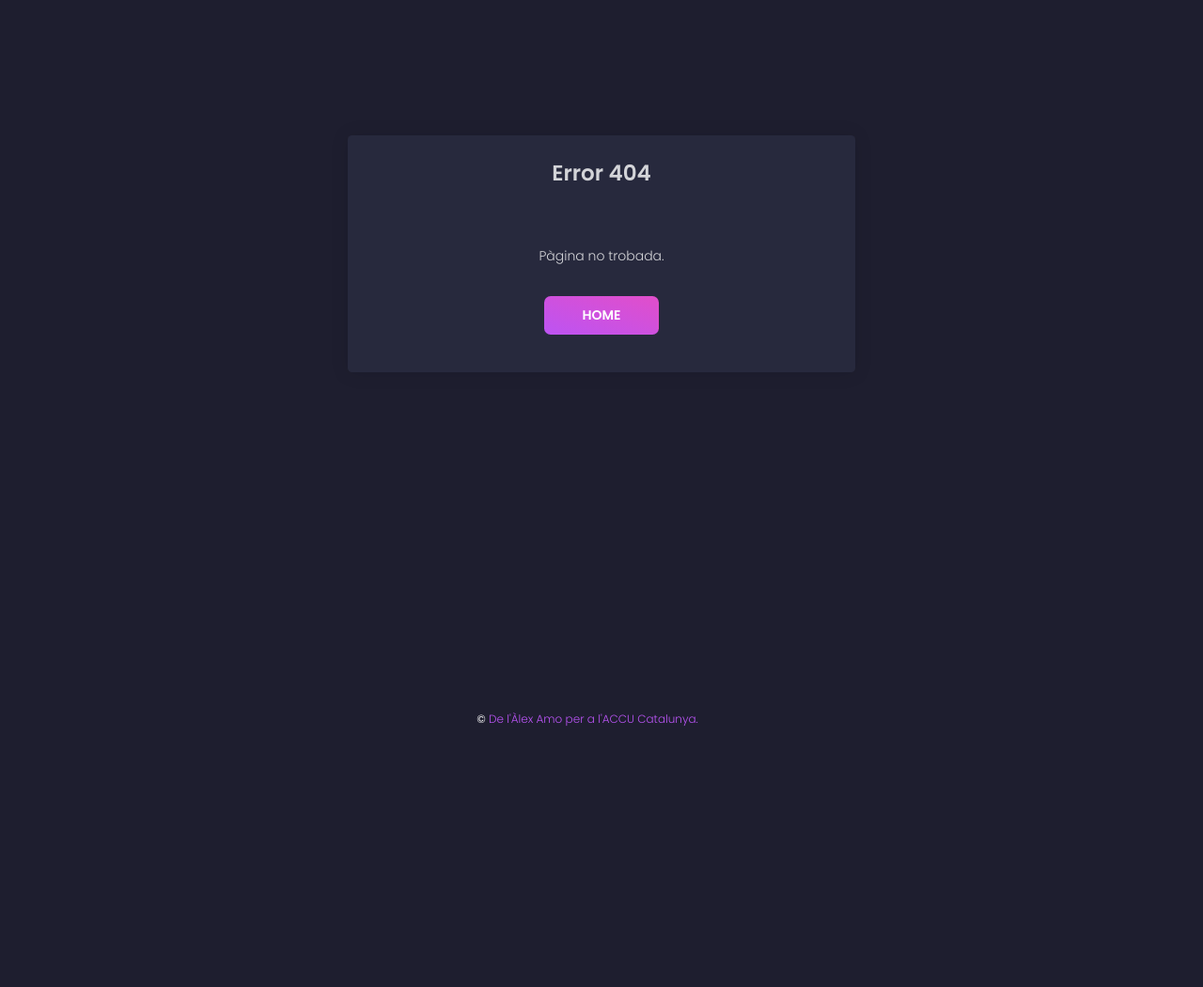
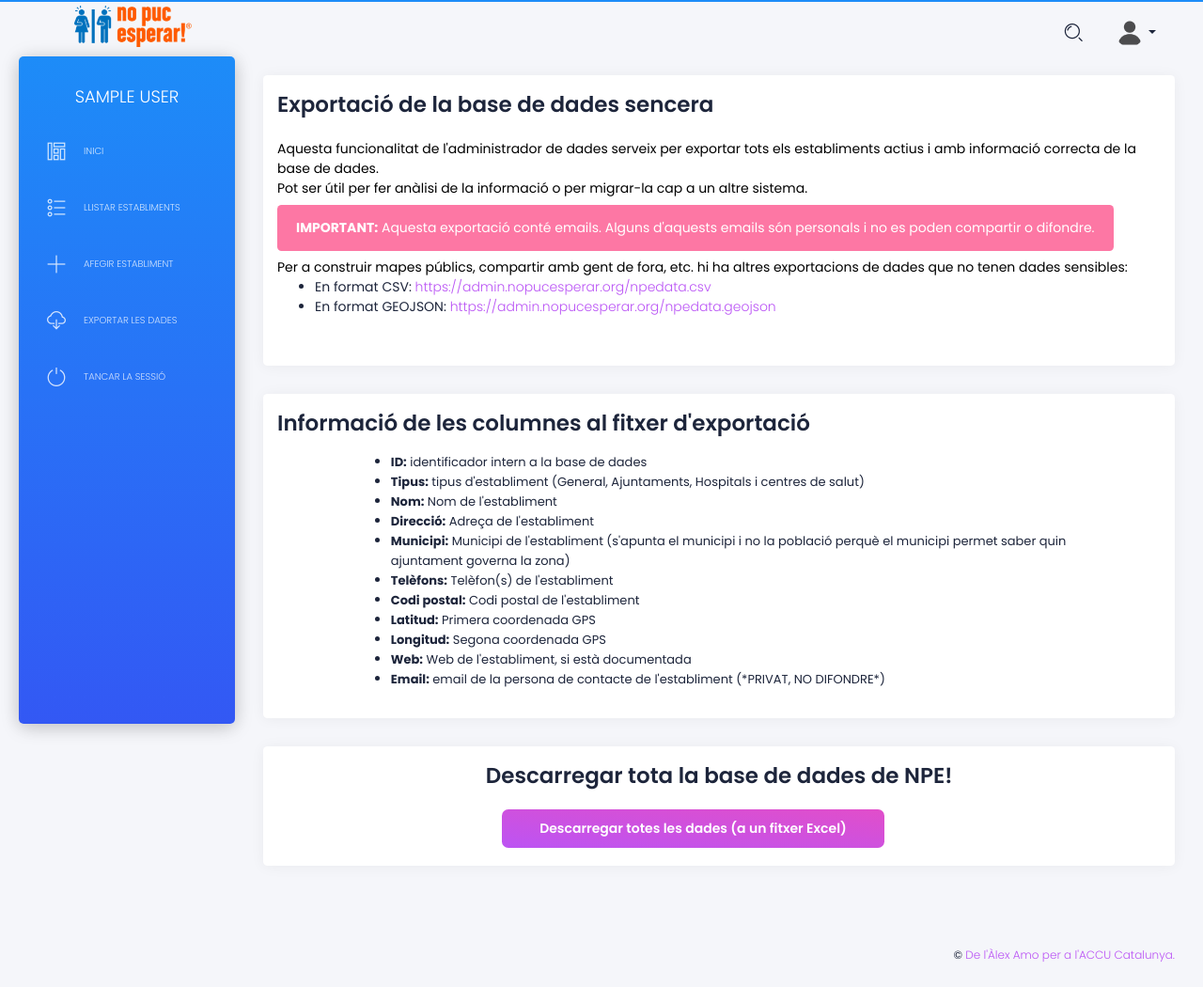
Before and after one commit to alejandro-amo/NPE, a Django app: page /establiments/exportar in a window 1280 px wide. Shown: the whole page at 94% size. Before the commit the page ends 772 px from the top, so only its background shows below. Run offline with Django 4.2, Linux system fonts and the light colour scheme; the visitor is signed in with stand-in values (Sample User, id 1); parts of the project's set-up code (start-up, migrations or seed data) failed here and were passed over; some libraries are stand-ins or nearby versions.

Commit message:
add XLSX export data feature to admin interface

```diff
--- /dev/null
+++ b/admin_interface/templates/establiments/exportar.html
@@ -0,0 +1,103 @@
+{% extends "layouts/base.html" %}
+{% load crispy_forms_filters %}
+{% load crispy_forms_tags %}
+
+{% block title %} User Profile {% endblock %}
+
+<!-- Specific Page CSS goes HERE  -->
+{% block stylesheets %}{% endblock stylesheets %}
+
+{% block content %}
+<div class="content">
+    {% if messages %}
+    <div class="row">
+        <div class="col-md-12">
+            {% for message in messages %}
+            <div class="alert alert-dismissible fade show text-darker {% if message.tags %}{{ message.tags }}{% endif %}" role="alert">
+                {{ message }}
+                <button type="button" style="margin-top:0" class="close" data-dismiss="alert" aria-label="Close">
+                    <span aria-hidden="true" class="text-darker">&times;</span>
+                </button>
+            </div>
+            {% endfor %}
+        </div>
+    </div>
+    {% endif %}
+    <div class="row">
+        <div class="col-md-12">
+            <div class="card bg-white text-darker">
+                <div class="card-body">
+                    <h3 class="title" style="margin-bottom:0 !important;">Exportació de la base de dades sencera</h3>
+                    <br/>
+                    Aquesta funcionalitat de l'administrador de dades serveix per exportar tots els establiments actius i amb informació correcta de la base de dades.<br/>
+                    Pot ser útil per fer anàlisi de la informació o per migrar-la cap a un altre sistema.<br/>
+                    <br/>
+                    <span class="alert alert-danger"><b>IMPORTANT:</b> Aquesta exportació conté emails. Alguns d'aquests emails són personals i no es poden compartir o difondre.</span>
+                    <br/>
+                    <br/>
+                    Per a construir mapes públics, compartir amb gent de fora, etc. hi ha altres exportacions de dades que no tenen dades sensibles:<br/>
+                    <ul>
+                        <li>En format CSV: <a href="https://admin.nopucesperar.org/npedata.csv">https://admin.nopucesperar.org/npedata.csv</a></li>
+                    <li>En format GEOJSON: <a href="https://admin.nopucesperar.org/npedata.geojson">https://admin.nopucesperar.org/npedata.geojson</a></li>
+                    </ul>
+                    <br/>
+                </div>
+            </div>
+        </div>
+    </div>
+    <div class="row">
+        <div class="col-md-12">
+            <div class="card">
+                <div class="card-header">
+                    <h3 class="title" style="margin-bottom:0 !important;">Informació de les columnes al fitxer d'exportació</h3>
+                </div>
+                <div class="card-body">
+                    <div class="row">
+                        <div class="col-12 col-md-10 offset-md-1">
+                            <ul>
+                            <li><span style="font-size: small"><strong>ID:</strong> identificador intern a la base de dades</span></li>
+                            <li><span style="font-size: small"><strong>Tipus:</strong> tipus d'establiment (General, Ajuntaments, Hospitals i centres de salut)</span></li>
+                            <li><span style="font-size: small"><strong>Nom:</strong> Nom de l'establiment</span></li>
+                            <li><span style="font-size: small"><strong>Direcció:</strong> Adreça de l'establiment</span></li>
+                            <li><span style="font-size: small"><strong>Municipi:</strong> Municipi de l'establiment (s'apunta el municipi i no la població perquè el municipi permet saber quin ajuntament governa la zona)</span></li>
+                            <li><span style="font-size: small"><strong>Telèfons:</strong> Telèfon(s) de l'establiment</span></li>
+                            <li><span style="font-size: small"><strong>Codi postal:</strong> Codi postal de l'establiment</span></li>
+                            <li><span style="font-size: small"><strong>Latitud:</strong> Primera coordenada GPS</span></li>
+                            <li><span style="font-size: small"><strong>Longitud:</strong> Segona coordenada GPS</span></li>
+                            <li><span style="font-size: small"><strong>Web:</strong> Web de l'establiment, si està documentada</span></li>
+                            <li><span style="font-size: small"><strong>Email:</strong> email de la persona de contacte de l'establiment (*PRIVAT, NO DIFONDRE*)</span></li>
+                            </ul>
+                        </div>
+                    </div>
+                </div>
+            </div>
+        </div>
+    </div>
+    <div class="row">
+        <div class="col-md-12">
+            <div class="card">
+                <div class="card-header">
+                    <h3 class="title d-flex justify-content-center" style="margin-bottom:0 !important;">Descarregar tota la base de dades de NPE!</h3>
+                </div>
+                <div class="card-body">
+                    <div class="row">
+                        <div class="col-12 col-md-10 offset-md-1">
+                            <form method="POST" action="/establiments/exportar/">
+                                {% csrf_token %}
+                                {{ form|crispy }}
+                                <div class="d-flex justify-content-center">
+                                    <input type="hidden" name="accio" value="exportar-xlsx">
+                                    <button type="submit" class="btn btn-primary" style="margin-right: 4em">Descarregar totes les dades (a un fitxer Excel)</button>
+                                </div>
+                            </form>
+                        </div>
+                    </div>
+                </div>
+            </div>
+        </div>
+    </div>
+</div>
+{% endblock content %}
+
+<!-- Specific Page JS goes HERE  -->
+{% block javascripts %}{% endblock javascripts %}
--- a/admin_interface/templates/includes/sidebar.html
+++ b/admin_interface/templates/includes/sidebar.html
@@ -24,6 +24,12 @@
                         <p>Afegir establiment</p>
                     </a>
                 </li>
+                <li class="">
+                    <a href="/establiments/exportar">
+                       <i class="tim-icons icon-cloud-download-93"></i>
+                        <p>Exportar les dades</p>
+                    </a>
+                </li>
                 <li>
                     <a href="{% url 'login' %}">
                         <i class="tim-icons icon-button-power"></i>
--- a/admin_interface/urls.py
+++ b/admin_interface/urls.py
@@ -25,6 +25,7 @@
     re_path(r'establiments/afegir/?$', views.afegir_establiment, name='afegir_establiment'),
     re_path(r'establiments/llistat/?$', views.llistat_establiments, name='llistat_establiments'),
     re_path(r'establiments/detall/?$', views.detall_establiment, name='detall_establiment'),
+    re_path(r'establiments/exportar/?$', views.exportar_bdd, name='exportar_bdd'),
     re_path(r'^googlemapsproxy/.*$', views.googlemapsproxy, name='googlemapsproxy'),
     # Establishments datatables view
     # path('detall_establiment', views.detall_establiment, name='detall_establiment'
--- a/admin_interface/views.py
+++ b/admin_interface/views.py
@@ -1,3 +1,4 @@
+import xlsxwriter
 from django import template
 from django.contrib.auth.decorators import login_required, user_passes_test
 from django.db import models
@@ -17,6 +18,10 @@
 import requests
 import logging
 from urllib.parse import unquote
+import os
+import tempfile
+import datetime
+from django.db.models import Q
 
 logger = logging.getLogger(f'{settings.app_name}.{__name__}')
 
@@ -303,3 +308,65 @@
     '''
 
     return proxy_response
+
+@login_required(login_url="/login/")
+def exportar_bdd(request):
+    accio = request.POST.get('accio', None)
+    if accio == 'exportar-xlsx':
+        return export_bdd()
+    else:
+        context = {}  # Not using it today, maybe in future versions
+        return render(request, 'establiments/exportar.html', context)
+
+def export_bdd():
+    logger.debug('Querying database for active establishments')
+    active_establishments_queryset = Establecimiento.objects.filter(activo=True)
+    active_and_nonzerocoords_establishments_queryset = active_establishments_queryset.exclude(Q(latitud=0) |
+                                                                                              Q(longitud=0))
+    establishments_amount = active_and_nonzerocoords_establishments_queryset.count()
+    logger.info(f'XLSX file will be generated with data from {establishments_amount} establishments.')
+
+    with tempfile.TemporaryDirectory() as temp_dir:
+        # Define the filename for the XLSX output
+        current_date = datetime.datetime.now().strftime("%Y-%m-%d")
+        outputfilename = os.path.join(temp_dir, f'npe_{current_date}.xlsx')
+
+        # Create an XLSX writer object
+        workbook = xlsxwriter.Workbook(outputfilename)
+        worksheet = workbook.add_worksheet()
+
+        # Define the field names
+        fieldnames = ['id', 'tipus', 'nom', 'direcció', 'municipi', 'telefons', 'codi postal', 'latitud', 'longitud', 'web', 'email']
+
+        # Write the header
+        for col_num, fieldname in enumerate(fieldnames):
+            worksheet.write(0, col_num, fieldname)
+
+        # Write the data
+        for row_num, establishment in enumerate(active_establishments_queryset, start=1):
+            if establishment.latitud == 0 and establishment.longitud == 0:
+                continue
+            worksheet.write(row_num, 0, establishment.id)
+            worksheet.write(row_num, 1, str(establishment.tipo_establecimiento))
+            worksheet.write(row_num, 2, establishment.nombre)
+            worksheet.write(row_num, 3, establishment.direccion)
+            worksheet.write(row_num, 4, establishment.poblacion)
+            worksheet.write(row_num, 5, establishment.telefonos)
+            worksheet.write(row_num, 6, establishment.codigo_postal)
+            worksheet.write(row_num, 7, establishment.latitud)
+            worksheet.write(row_num, 8, establishment.longitud)
+            worksheet.write(row_num, 9, establishment.web)
+            worksheet.write(row_num, 10, establishment.email)
+
+        # Close the XLSX file
+        workbook.close()
+
+        logger.info(f'XLSX data (re)generated and stored in {outputfilename} successfully.')
+
+        # Now, we prepare the download...
+        with open(outputfilename, 'rb') as f:
+            response = HttpResponse(f.read(),
+                                    content_type='application/vnd.openxmlformats-officedocument.spreadsheetml.sheet')
+            response['Content-Disposition'] = f'attachment; filename="npedata_{current_date}.xlsx"'
+            return response
+    # Temporary files and folders are automatically cleaned up
```
